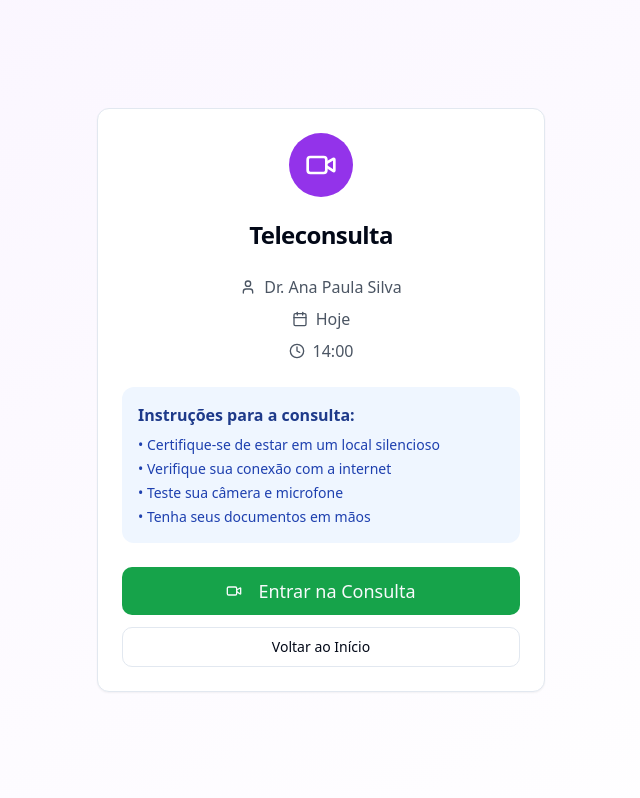
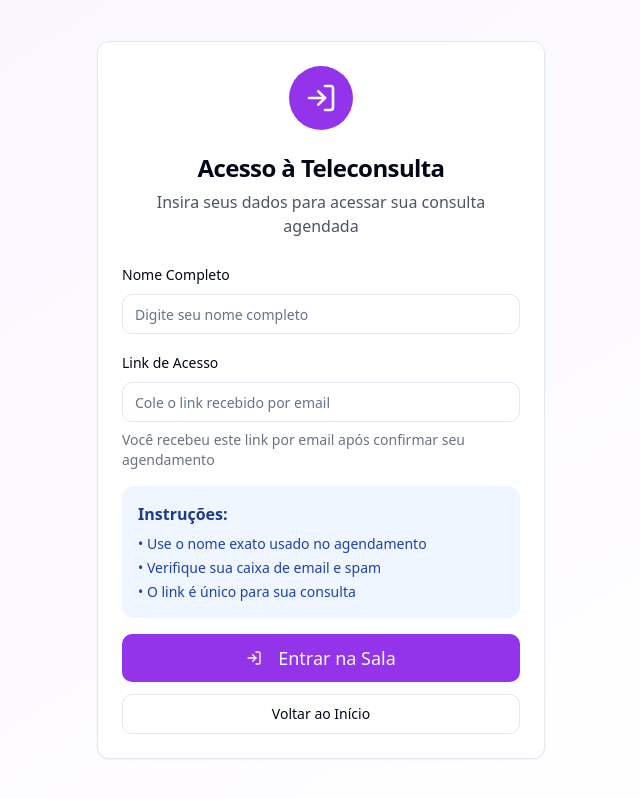
Before and after one commit to Terapeutawelder/mental-connect-schedule-56, a React (Vite) app: page /video-consulta in a window 1280 px wide. Shown: the whole page, without its empty margins (319-959 px from the left). Built offline with nearby package versions, Linux system fonts and the light colour scheme.

Commit message:
Add teleconsultation login
Implement a login form on the teleconsultation page, allowing users to enter their access link to join the consultation room.

```diff
--- a/src/pages/VideoConsultation.tsx
+++ b/src/pages/VideoConsultation.tsx
@@ -4,16 +4,42 @@ import { useNavigate, useSearchParams } from "react-router-dom";
 import VideoCall from "@/components/VideoCall";
 import { Card, CardContent, CardHeader, CardTitle } from "@/components/ui/card";
 import { Button } from "@/components/ui/button";
-import { Calendar, Clock, User, Video } from "lucide-react";
+import { Input } from "@/components/ui/input";
+import { Label } from "@/components/ui/label";
+import { Calendar, Clock, User, Video, LogIn } from "lucide-react";
 
 const VideoConsultation = () => {
   const navigate = useNavigate();
   const [searchParams] = useSearchParams();
+  const [isLoggedIn, setIsLoggedIn] = useState(false);
   const [isInCall, setIsInCall] = useState(false);
+  const [patientName, setPatientName] = useState("");
+  const [accessLink, setAccessLink] = useState("");
+  const [loginError, setLoginError] = useState("");
 
   const professionalName = searchParams.get('professional') || 'Dr. Ana Paula Silva';
   const appointmentTime = searchParams.get('time') || '14:00';
   const appointmentDate = searchParams.get('date') || 'Hoje';
+
+  const handleLogin = () => {
+    if (!patientName.trim()) {
+      setLoginError("Por favor, insira seu nome completo.");
+      return;
+    }
+    if (!accessLink.trim()) {
+      setLoginError("Por favor, insira o link de acesso recebido.");
+      return;
+    }
+
+    // Validação simples do link - em uma aplicação real, seria validado no backend
+    if (!accessLink.includes("teleconsulta") || accessLink.length < 20) {
+      setLoginError("Link de acesso inválido. Verifique o link recebido por email.");
+      return;
+    }
+
+    setLoginError("");
+    setIsLoggedIn(true);
+  };
 
   const handleStartCall = () => {
     setIsInCall(true);
@@ -28,13 +54,93 @@ const VideoConsultation = () => {
     return (
       <VideoCall
         professionalName={professionalName}
-        patientName="Paciente"
+        patientName={patientName}
         onEndCall={handleEndCall}
         callStartTime={new Date()}
       />
     );
   }
 
+  // Tela de login
+  if (!isLoggedIn) {
+    return (
+      <div className="min-h-screen bg-gradient-to-br from-purple-50 to-white flex items-center justify-center p-4">
+        <Card className="w-full max-w-md">
+          <CardHeader className="text-center">
+            <div className="w-16 h-16 bg-purple-600 rounded-full flex items-center justify-center mx-auto mb-4">
+              <LogIn className="h-8 w-8 text-white" />
+            </div>
+            <CardTitle className="text-2xl">Acesso à Teleconsulta</CardTitle>
+            <p className="text-gray-600 mt-2">
+              Insira seus dados para acessar sua consulta agendada
+            </p>
+          </CardHeader>
+
+          <CardContent className="space-y-4">
+            <div className="space-y-2">
+              <Label htmlFor="patientName">Nome Completo</Label>
+              <Input
+                id="patientName"
+                type="text"
+                placeholder="Digite seu nome completo"
+                value={patientName}
+                onChange={(e) => setPatientName(e.target.value)}
+              />
+            </div>
+
+            <div className="space-y-2">
+              <Label htmlFor="accessLink">Link de Acesso</Label>
+              <Input
+                id="accessLink"
+                type="text"
+                placeholder="Cole o link recebido por email"
+                value={accessLink}
+                onChange={(e) => setAccessLink(e.target.value)}
+              />
+              <p className="text-sm text-gray-500">
+                Você recebeu este link por email após confirmar seu agendamento
+              </p>
+            </div>
+
+            {loginError && (
+              <div className="bg-red-50 border border-red-200 rounded-lg p-3">
+                <p className="text-red-800 text-sm">{loginError}</p>
+              </div>
+            )}
+
+            <div className="bg-blue-50 p-4 rounded-lg">
+              <h3 className="font-semibold text-blue-900 mb-2">Instruções:</h3>
+              <ul className="text-sm text-blue-800 space-y-1">
+                <li>• Use o nome exato usado no agendamento</li>
+                <li>• Verifique sua caixa de email e spam</li>
+                <li>• O link é único para sua consulta</li>
+              </ul>
+            </div>
+
+            <div className="space-y-3">
+              <Button
+                onClick={handleLogin}
+                className="w-full bg-purple-600 hover:bg-purple-700 text-lg py-6"
+              >
+                <LogIn className="mr-2 h-5 w-5" />
+                Entrar na Sala
+              </Button>
+
+              <Button
+                variant="outline"
+                onClick={() => navigate('/')}
+                className="w-full"
+              >
+                Voltar ao Início
+              </Button>
+            </div>
+          </CardContent>
+        </Card>
+      </div>
+    );
+  }
+
+  // Tela de aguardo da consulta (após login)
   return (
     <div className="min-h-screen bg-gradient-to-br from-purple-50 to-white flex items-center justify-center p-4">
       <Card className="w-full max-w-md">
@@ -43,6 +149,7 @@ const VideoConsultation = () => {
             <Video className="h-8 w-8 text-white" />
           </div>
           <CardTitle className="text-2xl">Teleconsulta</CardTitle>
+          <p className="text-gray-600 mt-2">Bem-vindo(a), {patientName}!</p>
         </CardHeader>
 
         <CardContent className="space-y-6">
@@ -61,8 +168,15 @@ const VideoConsultation = () => {
             </div>
           </div>
 
+          <div className="bg-green-50 p-4 rounded-lg border border-green-200">
+            <h3 className="font-semibold text-green-900 mb-2">✓ Acesso Confirmado</h3>
+            <p className="text-sm text-green-800">
+              Seus dados foram validados com sucesso. Você pode iniciar a consulta.
+            </p>
+          </div>
+
           <div className="bg-blue-50 p-4 rounded-lg">
-            <h3 className="font-semibold text-blue-900 mb-2">Instruções para a consulta:</h3>
+            <h3 className="font-semibold text-blue-900 mb-2">Antes de começar:</h3>
             <ul className="text-sm text-blue-800 space-y-1">
               <li>• Certifique-se de estar em um local silencioso</li>
               <li>• Verifique sua conexão com a internet</li>
@@ -82,10 +196,15 @@ const VideoConsultation = () => {
 
             <Button
               variant="outline"
-              onClick={() => navigate('/')}
+              onClick={() => {
+                setIsLoggedIn(false);
+                setPatientName("");
+                setAccessLink("");
+                setLoginError("");
+              }}
               className="w-full"
             >
-              Voltar ao Início
+              Sair
             </Button>
           </div>
         </CardContent>
```
